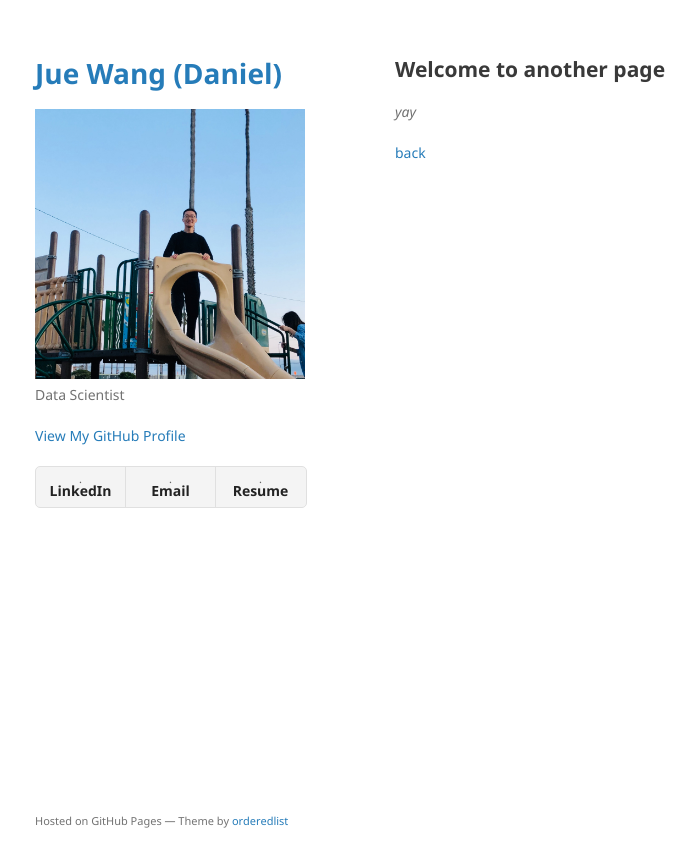
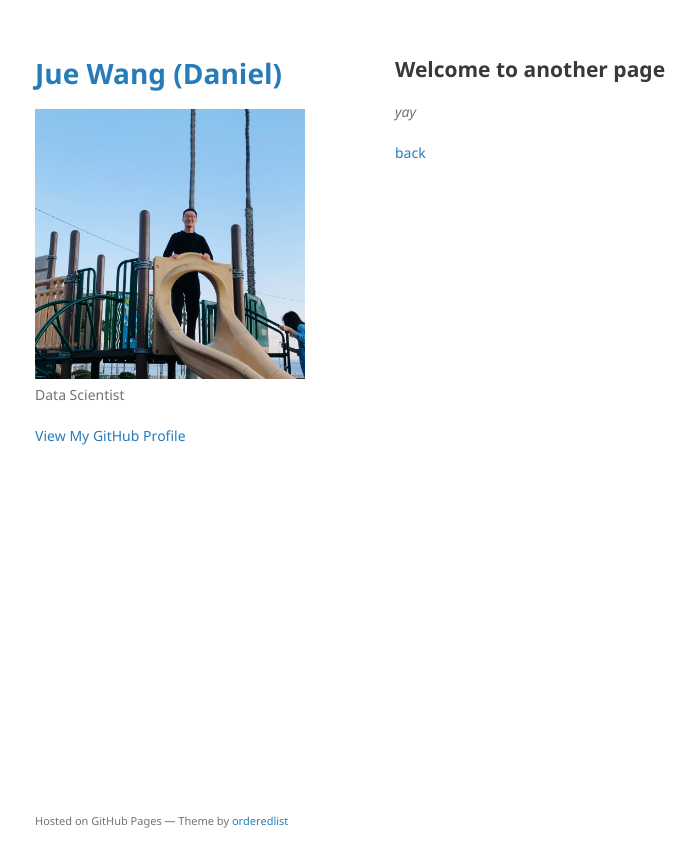
Before and after one commit to im-daniel-wang/im-daniel-wang.github.io, a Jekyll site: the page built from another-page.md, in a window 1280 px wide. Shown: the top 867 px of the page, without its empty margins (175-871 px from the left). Built offline with Jekyll 4.4.1, drawn with Linux system fonts in a browser that asks for light colours; our own code applies the rules of GitHub Pages for plain Markdown files.

Commit message:
removed download section

```diff
--- a/_config.yml
+++ b/_config.yml
@@ -1,8 +1,6 @@
 title: Jue Wang (Daniel)
 logo: /assets/img/IMG_6772.jpeg
 description: Data Scientist
-show_downloads: true
+show_downloads: false
 google_analytics:
 theme: jekyll-theme-minimal
-email: juewang2020@u.northwestern.edu
-linkedin: https://www.linkedin.com/in/jue-wang-nwu/
```
